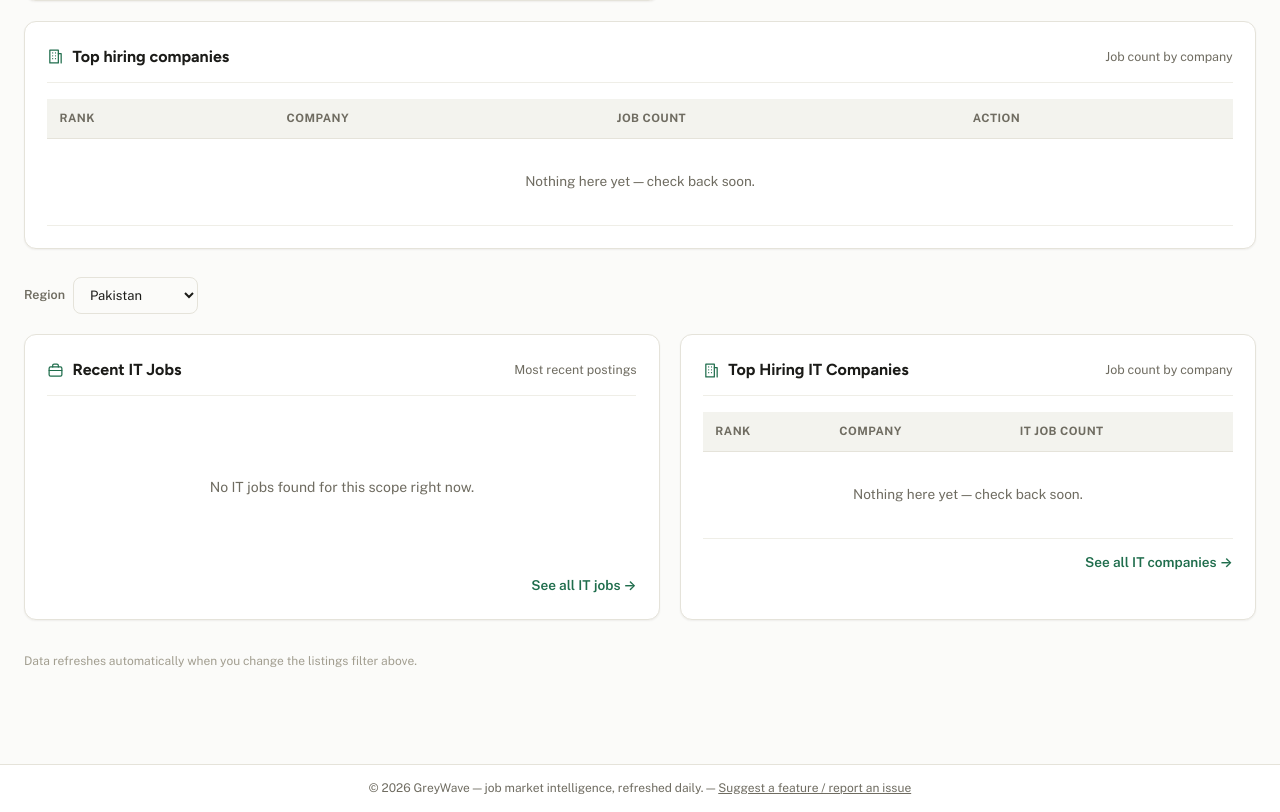
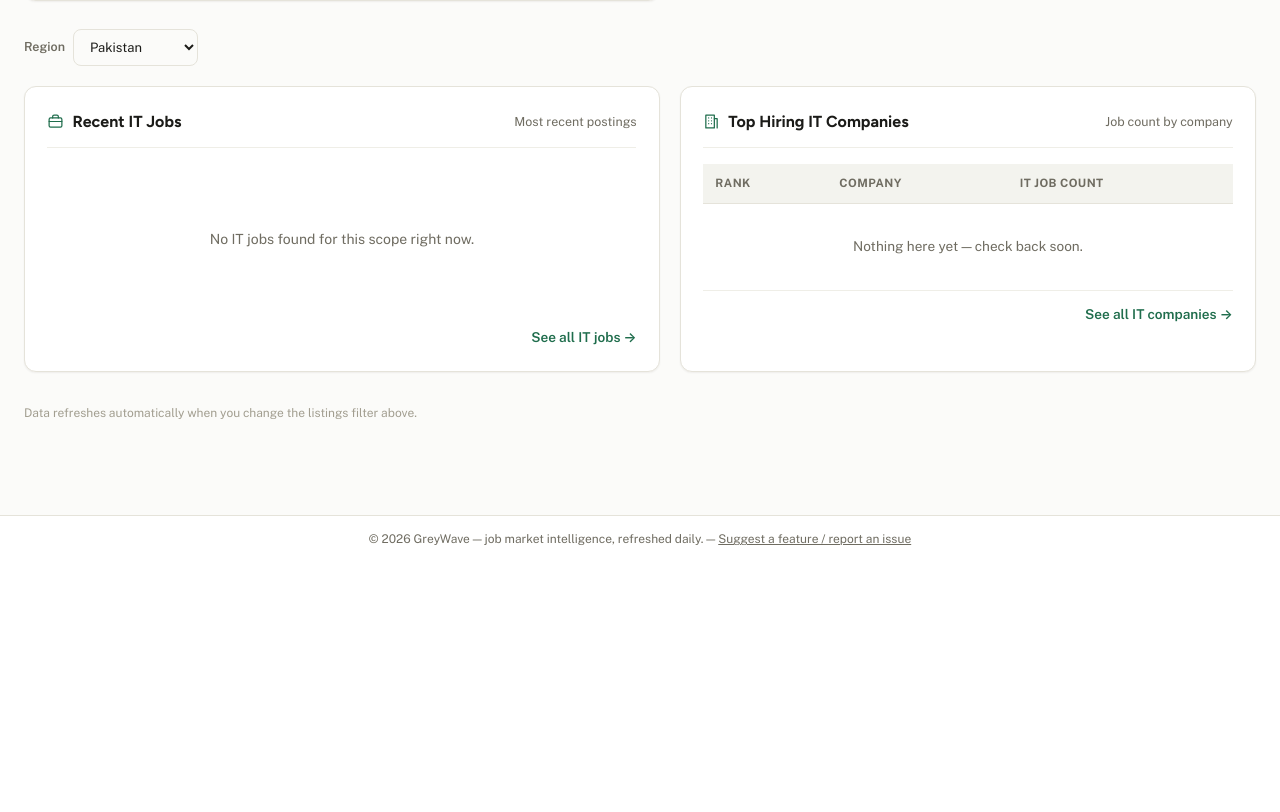
Before and after one commit to mmujtaba0085/job-market-intelligence, a Flask app: page /dashboard in a window 1280 px wide. Shown: the part 1479-2291 px from the top of the page. After the commit the page ends 2024 px from the top, so only its background shows below. Run offline with Flask 3, Linux system fonts and the light colour scheme; data comes from the database, SQL or seed files in the repository; data that the repository does not hold is empty; parts of the project's set-up code (start-up, migrations or seed data) failed here and were passed over.

Commit message:
feat: remove general Top Hiring Companies widget from the dashboard
Redundant with the IT-scoped "Top Hiring IT Companies" widget further
down the page (which stays) now that the dashboard is IT-first -
the general, all-categories ranking no longer earns its place.

/api/dashboard/companies is untouched - no other consumer references
it currently, left in place rather than removed speculatively.

```diff
--- a/static/js/dashboard.js
+++ b/static/js/dashboard.js
@@ -61,7 +61,6 @@ function loadDashboard() {
     loadTopSkillsChart();
     loadGeoChart();
     loadSourcesChart();
-    loadTopCompanies();
     loadTopITJobs();
     loadTopITCompanies();
 }
@@ -356,48 +355,6 @@ function loadSourcesChart() {
         });
 }
 
-// Load Top Companies
-function loadTopCompanies() {
-    fetch(dashboardApi('/api/dashboard/companies'))
-        .then(response => response.json())
-        .then(data => {
-            const tbody = document.querySelector('#companiesTable tbody');
-
-            if (data.length === 0) {
-                tbody.innerHTML = '<tr><td colspan="4" style="text-align: center; color: var(--text-secondary); padding: 2rem;">Nothing here yet — check back soon.</td></tr>';
-                return;
-            }
-
-            const authed = window.GW_AUTHED;
-            const html = data.map((company, index) => `
-                <tr${authed ? '' : ' class="gw-row-gate" onclick="gwShowGate()"'}>
-                    <td><strong>#${index + 1}</strong></td>
-                    <td>${company.company}</td>
-                    <td><strong>${company.count}</strong> jobs</td>
-                    <td>
-                        ${authed ? `
-                        <a href="/jobs?company=${encodeURIComponent(company.company)}"
-                           class="btn"
-                           style="padding: 0.25rem 0.75rem; font-size: 0.75rem; background: var(--accent); color: white; text-decoration: none; border-radius: 6px;">
-                            View Jobs
-                        </a>` : `
-                        <button type="button" onclick="event.stopPropagation();gwShowGate()"
-                           class="btn"
-                           style="padding: 0.25rem 0.75rem; font-size: 0.75rem; background: var(--accent); color: white; border: none; border-radius: 6px; cursor: pointer; font-family: inherit;">
-                            View Jobs
-                        </button>`}
-                    </td>
-                </tr>
-            `).join('');
-
-            tbody.innerHTML = html;
-        })
-        .catch(error => {
-            console.error('Error loading companies:', error);
-            document.querySelector('#companiesTable tbody').innerHTML = '<tr><td colspan="4" style="text-align: center; color: var(--danger); padding: 2rem;">Something went wrong loading this — try refreshing.</td></tr>';
-        });
-}
-
 function loadTopITJobs() {
     const region = document.getElementById('itRegionSelector')?.value || 'pk';
     document.getElementById('topItJobsSeeAll').href = `/jobs?category=it&region=${encodeURIComponent(region)}`;
--- a/templates/dashboard.html
+++ b/templates/dashboard.html
@@ -247,17 +247,6 @@
         </div>
     </div>
 
-    <div class="widget" style="grid-column: span 2;">
-        <div class="widget-header">
-            <h3 class="widget-title"><span class="icon-tile">{{ icons.building(17) }}</span> Top hiring companies</h3>
-            <span class="widget-subtitle">Job count by company</span>
-        </div>
-        <table id="companiesTable" class="data-table">
-            <thead><tr><th>Rank</th><th>Company</th><th>Job Count</th><th>Action</th></tr></thead>
-            <tbody><tr><td colspan="4" class="loading"><div class="loading-spinner"></div></td></tr></tbody>
-        </table>
-    </div>
-
     <div style="grid-column: span 2; display:flex; align-items:center; gap:8px; margin-top:0.5rem;">
         <label for="itRegionSelector" style="color:var(--text-secondary);font-size:12.5px;font-weight:600;">Region</label>
         <select id="itRegionSelector" class="form-control" style="width:auto;">
```
